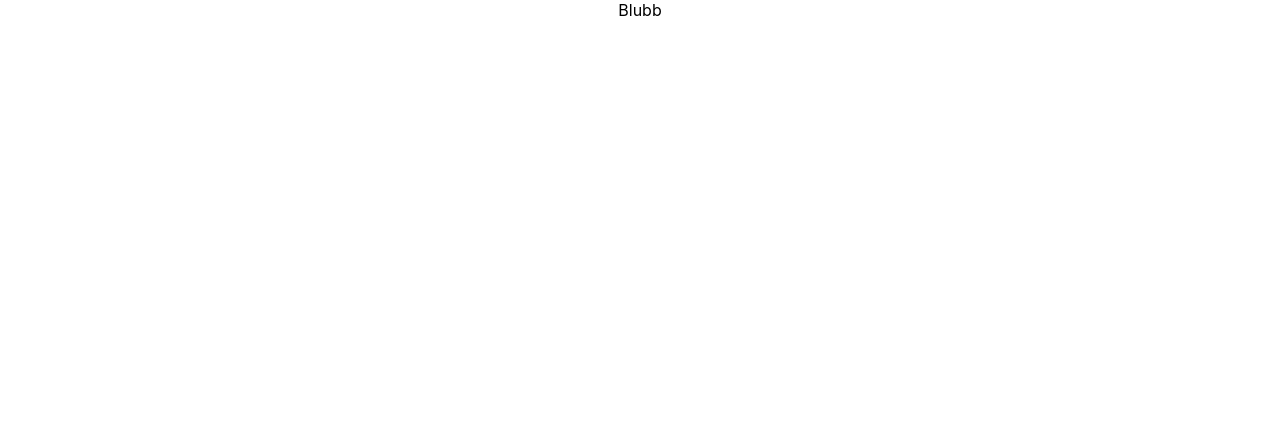
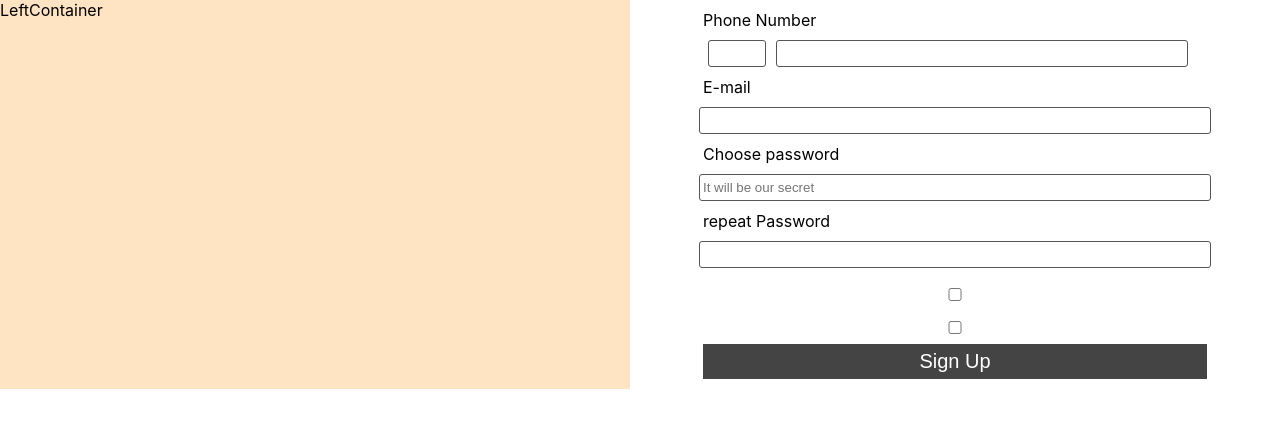
Before and after one commit to RustyNick/Login-page, a React (Create React App) app in the folder login-page/: page / in a window 1280 px wide. Shown: the top 428 px of the page. Built offline with nearby package versions, Linux system fonts and the light colour scheme.

Commit message:
Components Created, Form, image, left & right container
Form - labels, inputs, button
Container - base, left and right
CSS - trying out BEM css styling

```diff
--- a/login-page/src/App.css
+++ b/login-page/src/App.css
@@ -1,38 +1,92 @@
-.App {
-  text-align: center;
+*{
+  padding:0;
+  margin:0;
 }
 
-.App-logo {
-  height: 40vmin;
-  pointer-events: none;
+.container{
+  width:100%;
 }
 
-@media (prefers-reduced-motion: no-preference) {
-  .App-logo {
-    animation: App-logo-spin infinite 20s linear;
-  }
+.container__left{
+  background-color: bisque;
 }
 
-.App-header {
-  background-color: #282c34;
-  min-height: 100vh;
+.container__right{
+  padding:10px;
   display: flex;
   flex-direction: column;
   align-items: center;
+}
+.container__App{
+  display: flex;
+  flex-direction: row;
+}
+.container__form{
+  width:80%;
+  display: flex;
   justify-content: center;
-  font-size: calc(10px + 2vmin);
-  color: white;
+  align-items: center;
+  flex-direction: column;
 }
 
-.App-link {
-  color: #61dafb;
+.container__checkbox{
+  display: flex;
+  justify-content: flex-start;
+  flex-direction: column;
 }
 
-@keyframes App-logo-spin {
-  from {
-    transform: rotate(0deg);
-  }
-  to {
-    transform: rotate(360deg);
-  }
+.label{
+width: 100%;
+text-align: left;
 }
+
+
+.input{
+  width: 100%;
+  padding:5px 3px;
+  margin:10px 5px;
+  border-radius: 3px;
+  border:1px solid #555;
+}
+input:focus{
+  border:1px solid #fff;
+  outline-width: 1px;
+  outline-style: solid;
+  outline-color:#0eb3ff ;
+}
+.input__areaCode{
+width:10%;
+}
+
+.input__phoneNumber{
+  width: 80%;
+
+}
+
+.input__checkbox{
+  margin:10px;
+}
+
+
+/* base button - Reusable */
+.button{
+  background-color: #444;
+  color:#fff;
+  font-size: 20px;
+  padding: 5px 26px;
+  border:1px solid #444;
+  transition: 0.4s;
+  cursor: pointer;
+}
+
+/* Signup button styling */
+.button__signUp{
+  width:100%;
+}
+
+.button__signUp:hover{
+  background-color: #e8e8e8;
+  border:1px solid #e8e8e8;
+  color:lightgreen;
+
+}
--- a/login-page/src/App.js
+++ b/login-page/src/App.js
@@ -1,9 +1,12 @@
 import './App.css';
+import LeftContainer from './component/LeftContainer';
+import RightContainer from './component/RightContainer';
 
 function App() {
   return (
-    <div className="App">
-     Blubb
+    <div className="container container__App">
+      <LeftContainer/>
+      <RightContainer/>
     </div>
   );
 }
--- /dev/null
+++ b/login-page/src/component/Form.js
@@ -0,0 +1,32 @@
+import React from 'react'
+
+function Form() {
+  return (
+    <div className='container container__form' >
+
+        <label className='label'>Phone Number</label>
+        <div className='container'>
+        <input className="input input__areaCode" type="option" placeholder=''/>
+        <input className="input input__phoneNumber" placeholder=''/>
+        </div>
+
+        <label className='label'>E-mail</label>
+        <input className="input"  type="e-mail" placeholder=''/>
+        <label className='label'>Choose password</label>
+        <input className="input" type="password" placeholder='It will be our secret'/>
+        <label className='label'>repeat Password</label>
+        <input className="input" type="password" placeholder=''/>
+
+        <div className='container container__checkbox'>
+        <input className='input__checkbox' type="checkbox"/>
+        <input className='input__checkbox' type="checkbox"/>
+
+        </div>
+
+
+        <button className="button button__signUp">Sign Up</button>
+    </div>
+  )
+}
+
+export default Form
--- /dev/null
+++ b/login-page/src/component/LeftContainer.js
@@ -0,0 +1,9 @@
+import React from 'react'
+
+function LeftContainer() {
+  return (
+    <div className='container container__left'>LeftContainer</div>
+  )
+}
+
+export default LeftContainer
--- /dev/null
+++ b/login-page/src/component/RightContainer.js
@@ -0,0 +1,12 @@
+import React from 'react'
+import Form from './Form'
+
+function RightContainer() {
+  return (
+    <div className='container container__right'>
+        <Form/>
+    </div>
+  )
+}
+
+export default RightContainer
```
Also changed, not shown: login-page/src/component/Image.js (added, +9 -0 lines).
